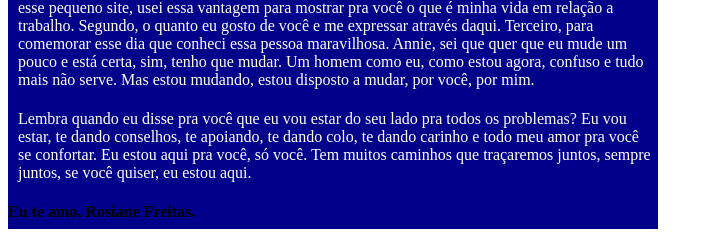
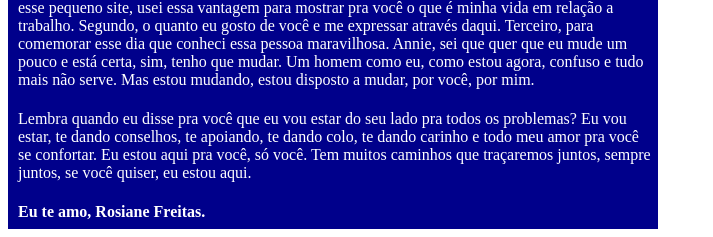
Before and after one commit to leonan2/annieminhavida, a PHP site: page / in a window 1280 px wide. Shown: the part 729-966 px from the top of the page, without its empty margins (0-713 px from the left). Run offline with PHP 8.4, Linux system fonts and the light colour scheme.

Commit message:
Update index.php

```diff
--- a/index.php
+++ b/index.php
@@ -54,7 +54,7 @@
           te apoiando, te dando colo, te dando carinho e todo meu amor pra você se confortar. Eu estou aqui pra você, só você.
           Tem muitos caminhos que traçaremos juntos, sempre juntos, se você quiser, eu estou aqui. </p>
 
-                                                  <b>Eu te amo, Rosiane Freitas.</b>
+                                                <p class="decl">  <b>Eu te amo, Rosiane Freitas.</b> </p>
 
   </div>
 </div>
```
